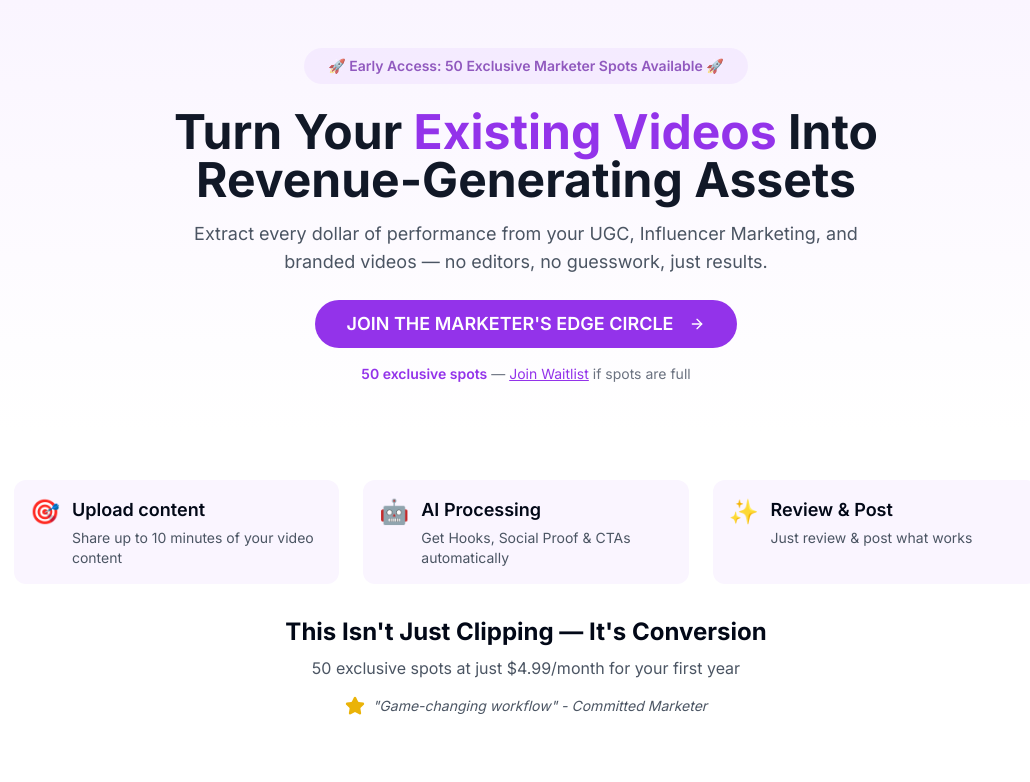
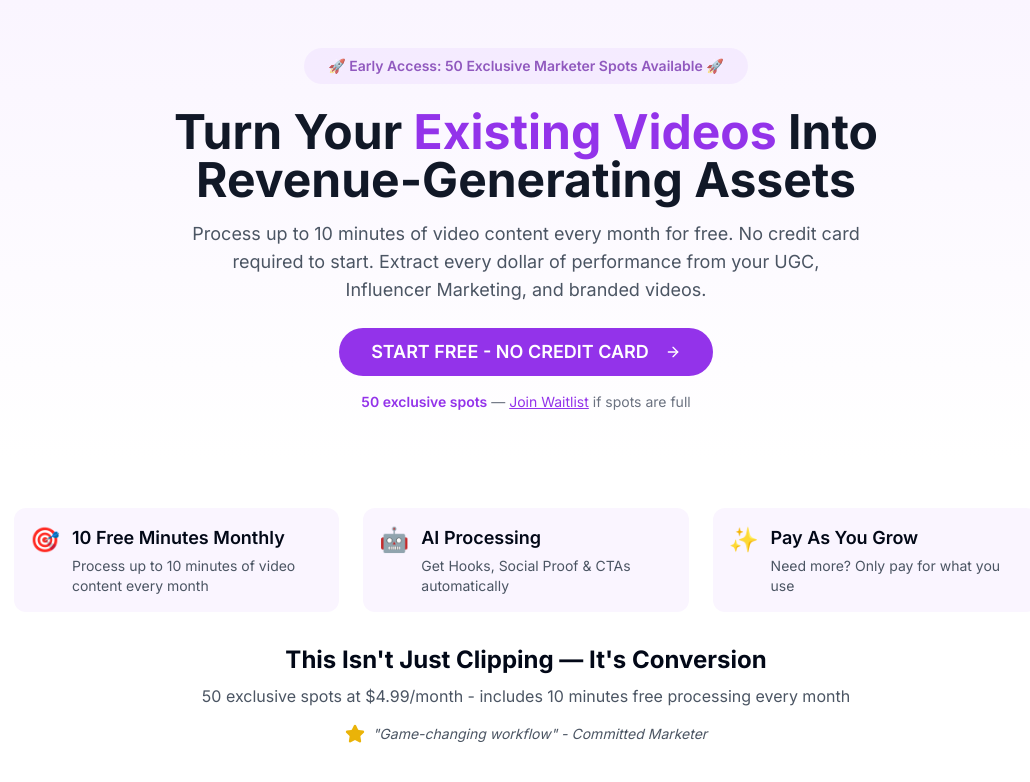
Before and after one commit to avisanghavi/videofusion-website, a React (Vite) app: page / in a window 1280 px wide. Shown: the top 782 px of the page, without its empty margins (114-1144 px from the left). Built offline with nearby package versions, Linux system fonts and the light colour scheme.

Commit message:
Add pricing details
Update pricing information to reflect free minutes.

```diff
--- a/src/components/CompactValue.tsx
+++ b/src/components/CompactValue.tsx
@@ -5,8 +5,8 @@ export const CompactValue = () => {
   const features = [
     {
       icon: "🎯",
-      title: "Upload content",
-      description: "Share up to 10 minutes of your video content"
+      title: "10 Free Minutes Monthly",
+      description: "Process up to 10 minutes of video content every month"
     },
     {
       icon: "🤖",
@@ -15,8 +15,8 @@ export const CompactValue = () => {
     },
     {
       icon: "✨",
-      title: "Review & Post",
-      description: "Just review & post what works"
+      title: "Pay As You Grow",
+      description: "Need more? Only pay for what you use"
     }
   ];
 
@@ -38,7 +38,7 @@ export const CompactValue = () => {
         <div className="mt-8 text-center">
           <h2 className="text-2xl font-bold mb-2">This Isn't Just Clipping — It's Conversion</h2>
           <p className="text-gray-600">
-            50 exclusive spots at just $4.99/month for your first year
+            50 exclusive spots at $4.99/month - includes 10 minutes free processing every month
           </p>
           <div className="flex justify-center gap-2 mt-4">
             <Star className="w-5 h-5 text-yellow-500 fill-current" />
--- a/src/components/Hero.tsx
+++ b/src/components/Hero.tsx
@@ -12,13 +12,13 @@ export const Hero = () => {
         Turn Your <span className="text-purple-600">Existing Videos</span> Into Revenue-Generating Assets
       </h1>
       <p className="text-lg text-gray-600 mb-6 max-w-2xl">
-        Extract every dollar of performance from your UGC, Influencer Marketing, and branded videos — no editors, no guesswork, just results.
+        Process up to 10 minutes of video content every month for free. No credit card required to start. Extract every dollar of performance from your UGC, Influencer Marketing, and branded videos.
       </p>
       <Button
         size="lg"
         className="bg-purple-600 hover:bg-purple-700 text-white px-8 py-6 rounded-full text-lg font-semibold transition-all transform hover:scale-105 mb-4"
       >
-        JOIN THE MARKETER'S EDGE CIRCLE
+        START FREE - NO CREDIT CARD
         <ArrowRight className="ml-2 h-5 w-5" />
       </Button>
       <p className="text-sm text-gray-500">
```
